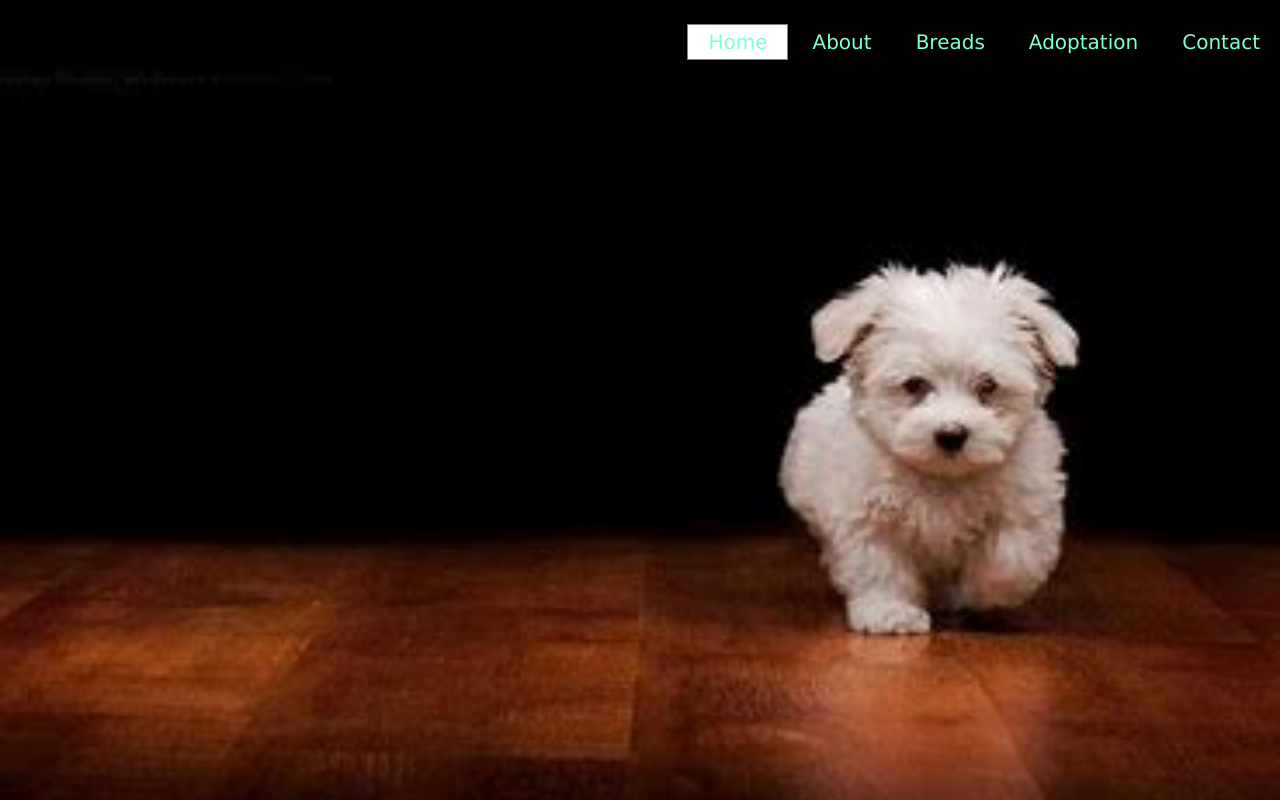
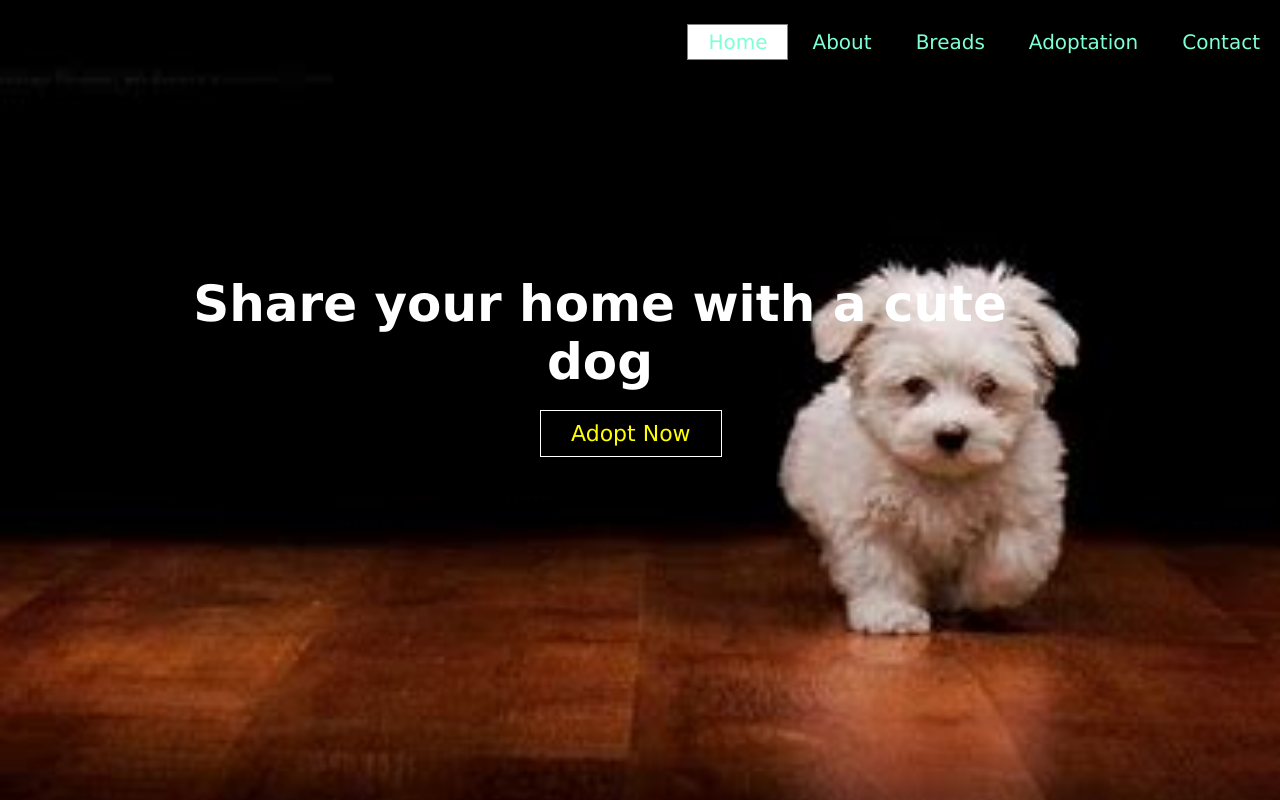
Before and after one commit to garimaver/website_puupy, a plain HTML site: page index.html in a window 1280 px wide. Drawn offline with Linux system fonts and the light colour scheme.

Commit message:
added style

```diff
--- a/index.css
+++ b/index.css
@@ -36,5 +36,34 @@ header{
     background-color: white;
 }
 .tagline{
+   position: absolute;
+   width: 1200px;
+   margin-left: 0;
+   margin-top: 0;
+}
 
+h1{
+    color: white;
+    font-size: 50px;
+    font-family:"Verdana", "sans-serif" ;
+    text-align: center;
+    margin-top: 275px;
 }
+
+.adopt{
+    margin-top: 30px;
+    margin-left: 540px;
+}
+
+.bttn{
+    border: 1px solid white;
+    padding: 10px 30px;
+    color: yellow;
+    font-family: "Verdana", "sans-serif";
+    font-size: 22px;
+    text-decoration: none;
+}
+
+.adopt a:hover{
+    background-color: burlywood;
+}
--- a/index.html
+++ b/index.html
@@ -8,8 +8,12 @@
 </head>
 <body>
     <header>
+
         <div class="top">
+
+
 <ul class="nav-menu">
+
     <li class="homebtn"><a href="#">Home</a></li>
     <li><a href="#">About</a></li>
     <li><a href="#">Breads</a></li>
@@ -19,7 +23,10 @@
 </ul>
         </div>
         <div class="tagline">
-<h1>Share your home with a cute dog</h1>
+<h1>Share your home with a cute <br>dog</br></h1>
+<div class="adopt">
+<a href="" class="bttn">Adopt Now</a>
+</div>
         </div>
     </header>
 </body>
```
